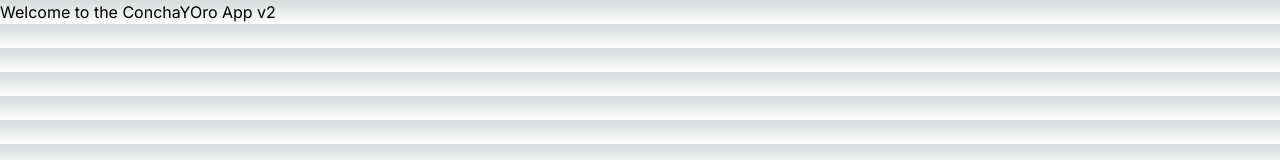
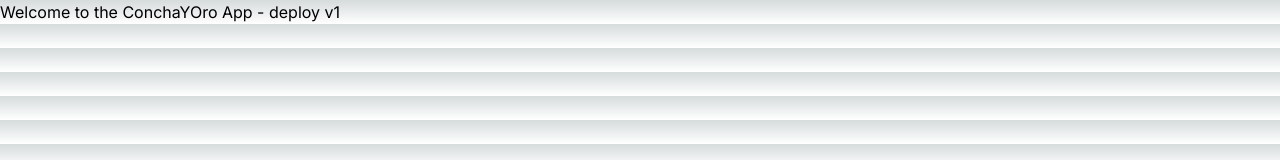
Before and after one commit to cursogco/conchayoro, a Next.js app in the folder frontend/: page / in a window 1280 px wide. Shown: the top 160 px of the page. Built offline with nearby package versions, Linux system fonts and the light colour scheme.

Commit message:
Update page.tsx

```diff
--- a/frontend/src/app/page.tsx
+++ b/frontend/src/app/page.tsx
@@ -1,7 +1,7 @@
 export default function Home() {
   return (
       <div>
-        <h1> Welcome to the ConchaYOro App v2</h1>
+        <h1> Welcome to the ConchaYOro App - deploy v1</h1>
       </div>
   )
 }
```
